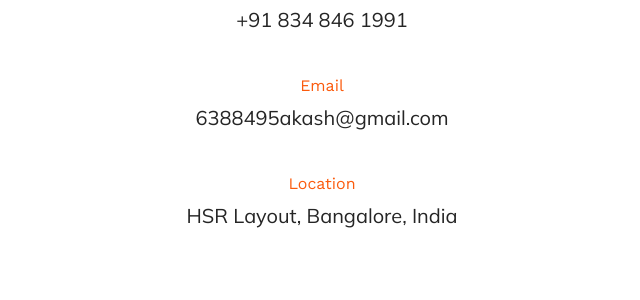
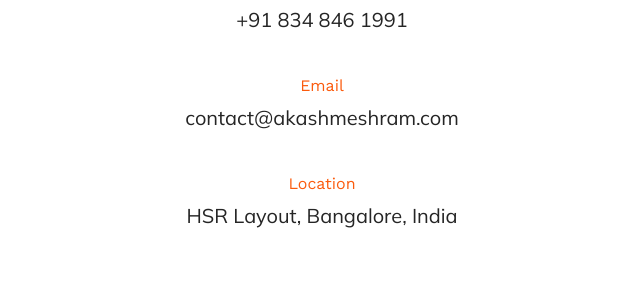
Before and after one commit to akashmeshram/Personal-Website, a Jekyll site: the page built from pages/contact.html, in a window 1280 px wide. Shown: the part 329-629 px from the top of the page, without its empty margins (318-958 px from the left). Built offline with Jekyll 4.4.1, drawn with Linux system fonts in a browser that asks for light colours.

Commit message:
🧑‍💻 Refactor about data

```diff
--- /dev/null
+++ b/_data/about.yml
@@ -0,0 +1,5 @@
+phone: +91 834 846 1991
+email: contact@akashmeshram.com
+address: HSR Layout, Bangalore, India
+linkedin: https://www.linkedin.com/in/meshram-akash/
+github: https://github.com/akashmeshram
--- a/pages/about.html
+++ b/pages/about.html
@@ -26,7 +26,7 @@ permalink: /about
     </p>
     <p>
       Drop me an
-      <a class="link-text" href="mailto:6388495akash@gmail.com">email</a>
+      <a class="link-text" href="mailto:{{ site.data.about.email }}">email</a>
       or
       <a class="link-text" href="/contact">connect</a>
       with me, I love meeting new people!
--- a/pages/contact.html
+++ b/pages/contact.html
@@ -9,24 +9,24 @@ permalink: /contact
     <h3>Contact Me</h3>
     <div>
       <small>Phone</small>
-      <p> +91 834 846 1991</p>
+      <p> {{ site.data.about.phone }}</p>
     </div>
 
     <div>
       <small>Email</small>
-      <p> 6388495akash@gmail.com</p>
+      <p> {{ site.data.about.email }}</p>
     </div>
 
     <div>
       <small>Location</small>
-      <p> HSR Layout, Bangalore, India</p>
+      <p> {{ site.data.about.address }}</p>
     </div>
   </article>
   <aside>
-    <a href="https://www.linkedin.com/in/meshram-akash/" target="_blank">
+    <a href="{{ site.data.about.linkedin }}" target="_blank">
       {% include svg/linkedin.svg %} Linkedin
     </a>
-    <a href="https://github.com/akashmeshram" target="_blank">
+    <a href="{{ site.data.about.github }}" target="_blank">
       {% include svg/github-alt.svg %} Github
     </a>
   </aside>
```
